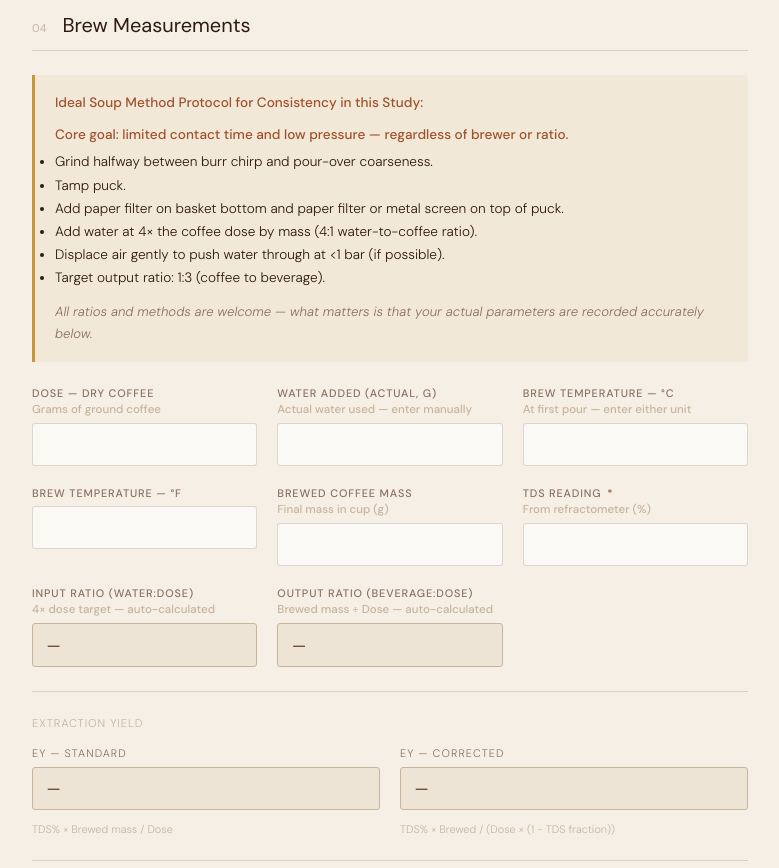
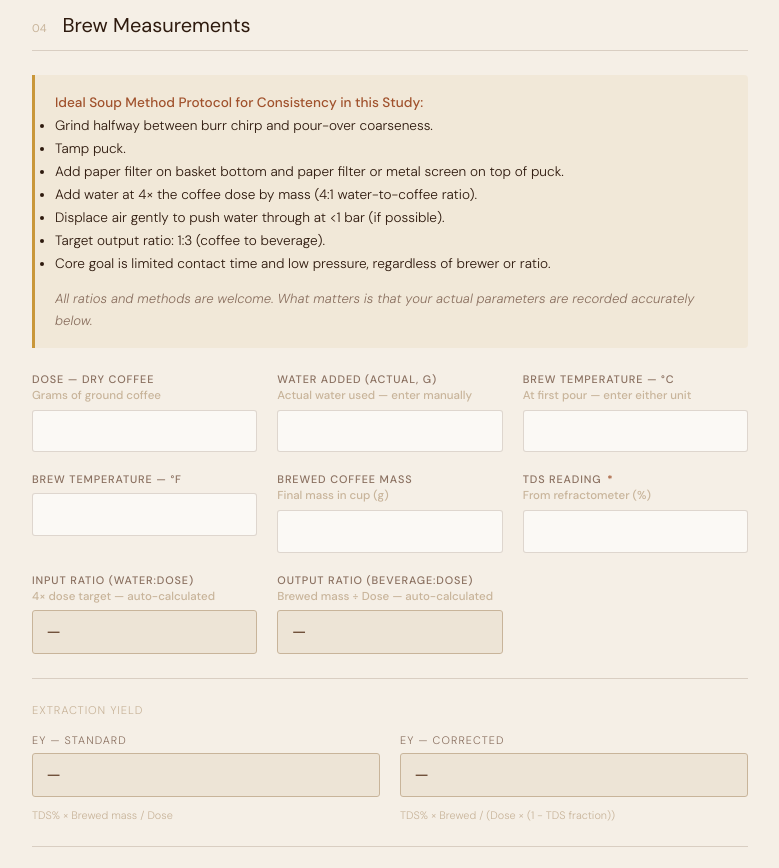
Before and after one commit to ChesterDesmond/soup-eaf-study, a plain HTML site: page index.html in a window 1280 px wide. Shown: the part 1680-2548 px from the top of the page, without its empty margins (250-1029 px from the left). Drawn offline with Linux system fonts and the light colour scheme.

Commit message:
index.html

```diff
--- a/index.html
+++ b/index.html
@@ -499,7 +499,7 @@
   <header>
     <h1>The <em>Soup</em> Coffee<br>Brewing Method</h1>
     <p class="study-sub">An EAF Discord Study</p>
-    <p class="subtitle">A sensory and extraction data collection form. </p>
+    <p class="subtitle">A sensory and extraction data collection form.</p>
     <p class="subtitle">Please complete one form per brew.</p>
   </header>
 
@@ -702,7 +702,6 @@
 
       <div class="callout">
         <strong>Ideal Soup Method Protocol for Consistency in this Study:</strong>
-        <p style="margin-top:0.6rem;margin-bottom:0.25rem"><strong>Core goal: limited contact time and low pressure — regardless of brewer or ratio.</strong></p>
         <ul>
           <li>Grind halfway between burr chirp and pour-over coarseness.</li>
           <li>Tamp puck.</li>
@@ -710,8 +709,9 @@
           <li>Add water at 4× the coffee dose by mass (4:1 water-to-coffee ratio).</li>
           <li>Displace air gently to push water through at &lt;1 bar (if possible).</li>
           <li>Target output ratio: 1:3 (coffee to beverage).</li>
+         <li>Core goal is limited contact time and low pressure, regardless of brewer or ratio.</li>
         </ul>
-        <p style="margin-top:0.75rem;font-size:0.82rem;color:var(--muted);font-style:italic">All ratios and methods are welcome — what matters is that your actual parameters are recorded accurately below.</p>
+        <p style="margin-top:0.75rem;font-size:0.82rem;color:var(--muted);font-style:italic">All ratios and methods are welcome. What matters is that your actual parameters are recorded accurately below.</p>
       </div>
 
       <div class="grid-3">
```
